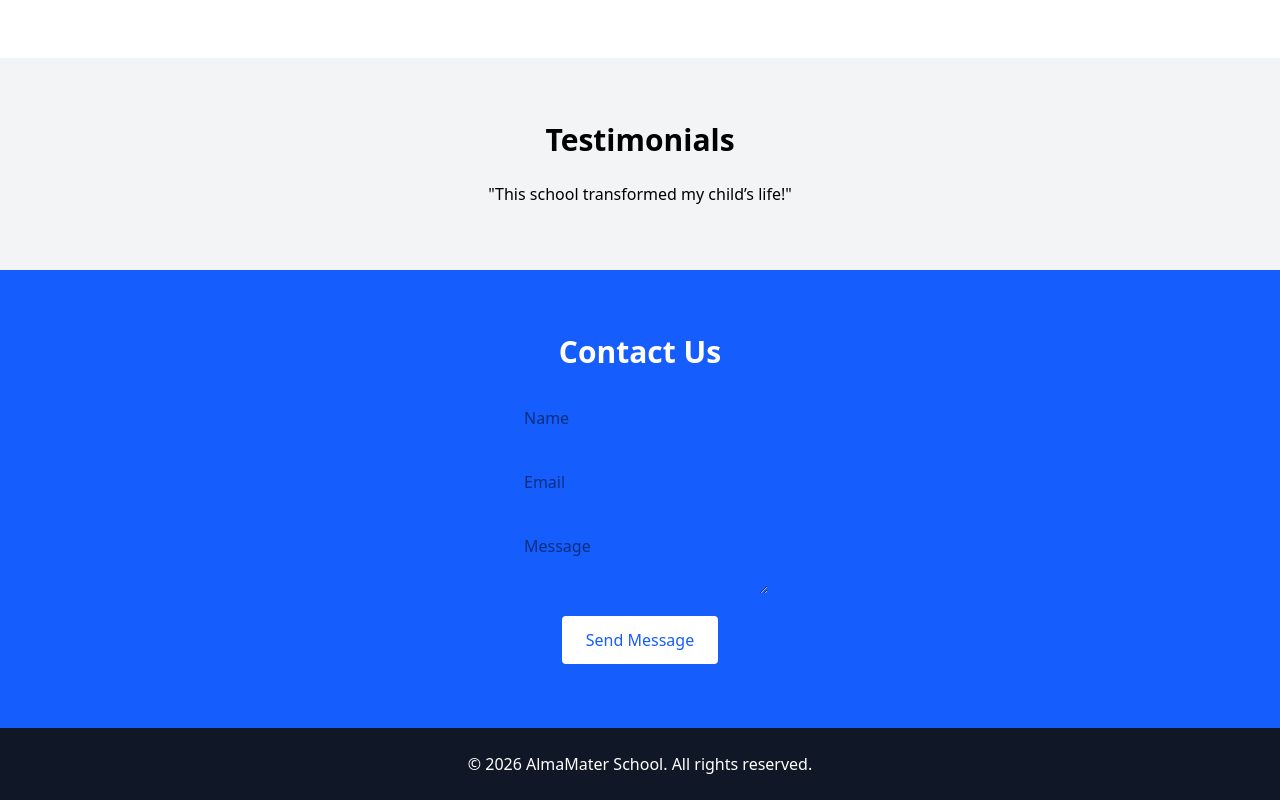
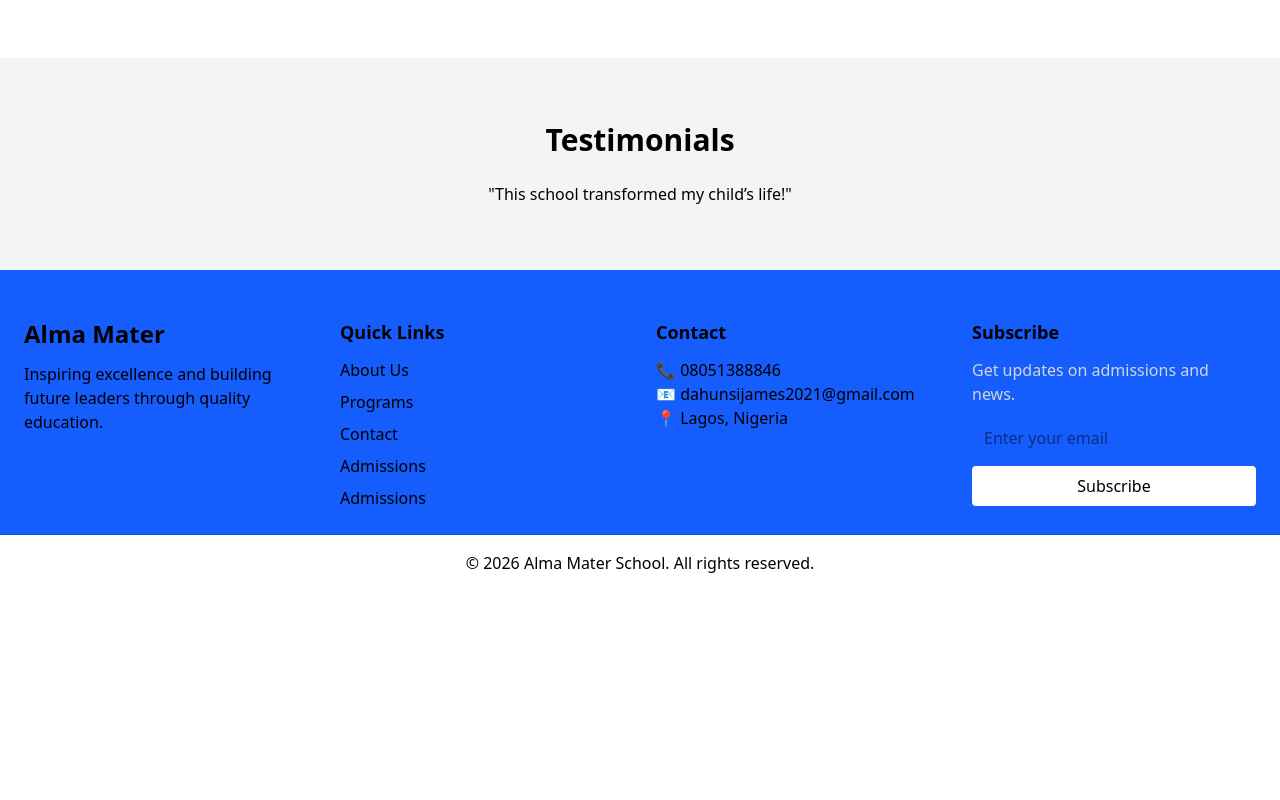
Before and after one commit to JAMES2021-CREATOR/AlmaMater, a website: page public/index.html in a window 1280 px wide. Shown: the part 2634-3434 px from the top of the page. After the commit the page ends 3209 px from the top, so only its background shows below. Drawn offline with Linux system fonts and the light colour scheme.

Commit message:
updated section

```diff
--- a/public/index.html
+++ b/public/index.html
@@ -12,7 +12,7 @@
       <div class="max-w-7xl mx-auto flex justify-between items-center p-4">
         <h1 class="text-xl font-bold text-blue-600">AlmaMater</h1>
 
-        <nav class="hidden md:flex  font-medium  space-x-10 ml-50">
+        <nav class="hidden md:flex font-medium space-x-10 ml-50">
           <a href="#home">Home</a>
           <a href="./about.html">About</a>
           <a href="./programes.html">Programs</a>
@@ -21,7 +21,7 @@
           <a href="./contact.html">Contact</a>
 
           <button class="bg-blue-600 text-white px-3.75 py-2 rounded-lg">
-            <a href="">APPLY NOW</a>
+            <a href="https://wa.me/message/Y36O4OHU4GOWL1">APPLY NOW</a>
           </button>
         </nav>
 
@@ -163,35 +163,76 @@
       </p>
     </section>
 
-    <!-- CONTACT -->
-    <section id="contact" class="py-16 bg-blue-600 text-white text-center">
-      <h2 class="text-3xl font-bold mb-6">Contact Us</h2>
-      <div class="space-y-4">
-        <input
-          type="text"
-          placeholder="Name"
-          class="p-3 rounded text-black w-64"
-        /><br />
-        <input
-          type="email"
-          placeholder="Email"
-          class="p-3 rounded text-black w-64"
-        /><br />
-        <textarea
-          placeholder="Message"
-          class="p-3 rounded text-black w-64"
-        ></textarea
-        ><br />
-        <button class="bg-white text-blue-600 px-6 py-3 rounded">
-          Send Message
-        </button>
+    <!-- FOOTER -->
+    <footer class="bg-blue-600 text-black pt-12 pb-6">
+      <div class="max-w-7xl mx-auto px-6 grid md:grid-cols-4 gap-8">
+        <!-- School Info -->
+        <div>
+          <h2 class="text-2xl font-bold mb-3">Alma Mater</h2>
+          <p class="text-black">
+            Inspiring excellence and building future leaders through quality
+            education.
+          </p>
+        </div>
+
+        <!-- Quick Links -->
+        <div>
+          <h3 class="text-lg font-semibold mb-3">Quick Links</h3>
+          <ul class="space-y-2">
+            <li>
+              <a href="#about" class="hover:text-blue-300 text-black"
+                >About Us</a
+              >
+            </li>
+            <li>
+              <a href="#programs" class="hover:text-blue-300">Programs</a>
+            </li>
+            <li><a href="#contact" class="hover:text-blue-300">Contact</a></li>
+            <li><a href="#" class="hover:text-blue-300">Admissions</a></li>
+            <li><a href="#" class="hover:text-blue-300">Admissions</a></li>
+          </ul>
+        </div>
+
+        <!-- Contact Info -->
+        <div class="text-black">
+          <h3 class="text-lg font-semibold mb-3 text-black">Contact</h3>
+          <p class="text-black">📞 08051388846</p>
+          <p class="text-black">📧 dahunsijames2021@gmail.com</p>
+          <p class="text-black">📍 Lagos, Nigeria</p>
+        </div>
+
+        <!-- Newsletter -->
+        <div>
+          <h3 class="text-lg font-semibold mb-3">Subscribe</h3>
+          <p class="text-gray-300 mb-3">Get updates on admissions and news.</p>
+
+          <form id="newsletterForm" class="flex flex-col space-y-2">
+            <input
+              type="email"
+              placeholder="Enter your email"
+              class="px-3 py-2 rounded text-black"
+              required
+            />
+            <button
+              type="submit"
+              class="bg-white text-black hover:bg-blue-300 py-2 rounded"
+            >
+              Subscribe
+            </button>
+          </form>
+
+          <p id="successMsg" class="text-green-400 mt-2 hidden">
+            Subscribed successfully!
+          </p>
+        </div>
       </div>
-    </section>
-
-    <!-- FOOTER -->
-    <footer class="bg-gray-900 text-white py-6 text-center">
-      <p>© 2026 AlmaMater School. All rights reserved.</p>
     </footer>
+    <!-- Bottom Bar -->
+    <div
+      class="border-t border-blue-700 pt-4 text-center text-black bg-white"
+    >
+      <p>© 2026 Alma Mater School. All rights reserved.</p>
+    </div>
 
     <!-- JS -->
     <script>
```
Also changed, not shown: public/about.html (+1 -1 lines), public/contact.html (+1 -1 lines), public/gallery.html (+1 -1 lines), public/news.html (+1 -1 lines), public/programes.html (+1 -1 lines), public/output.css.
